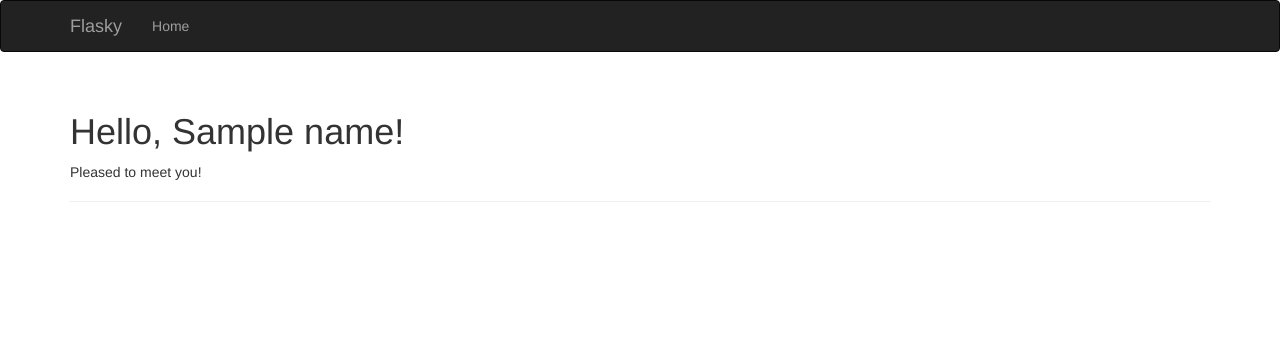
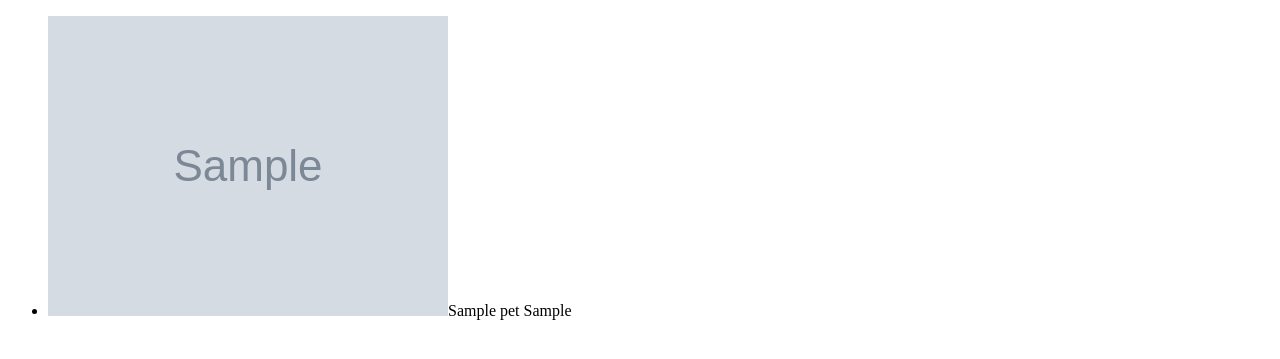
Before and after one commit to arielhirschhorn/netpets, a Python web app: template templates/index.html in a window 1280 px wide. Shown: the top 359 px of the page. Run offline with Jinja, Linux system fonts and the light colour scheme; the template is opened without the code that fills it: most values are stand-ins (such as "Sample title", 1, 10 or a date in 2020); grey boxes marked "Sample" are stand-in pictures; some libraries are stand-ins or nearby versions.

Commit message:
index file displaying listed pets

```diff
--- a/templates/index.html
+++ b/templates/index.html
@@ -1,16 +1,13 @@
-{% extends "base.html" %}
-{% import "bootstrap/wtf.html" as wtf %}
-
-{% block title %}Flasky{% endblock %}
-
-{% block page_content %}
-<div class="page-header">
-    <h1>Hello, {% if name %}{{ name }}{% else %}Stranger{% endif %}!</h1>
-    {% if not known %}
-    <p>Pleased to meet you!</p>
-    {% else %}
-    <p>Happy to see you again!</p>
-    {% endif %}
-</div>
-{{ wtf.quick_form(form) }}
-{% endblock %}
+<!doctype html>
+<html>
+<head>
+    <title>NetPets</title>
+</head>
+<body>
+    <ul id="ing">
+		{% for pet in pets %}
+		<li><img src={{pet.pet_picture}}>{{pet.pet_name}} {{pet.pet_species}}</li>
+		{% endfor %}
+	</ul>
+</body>
+</html>
```
